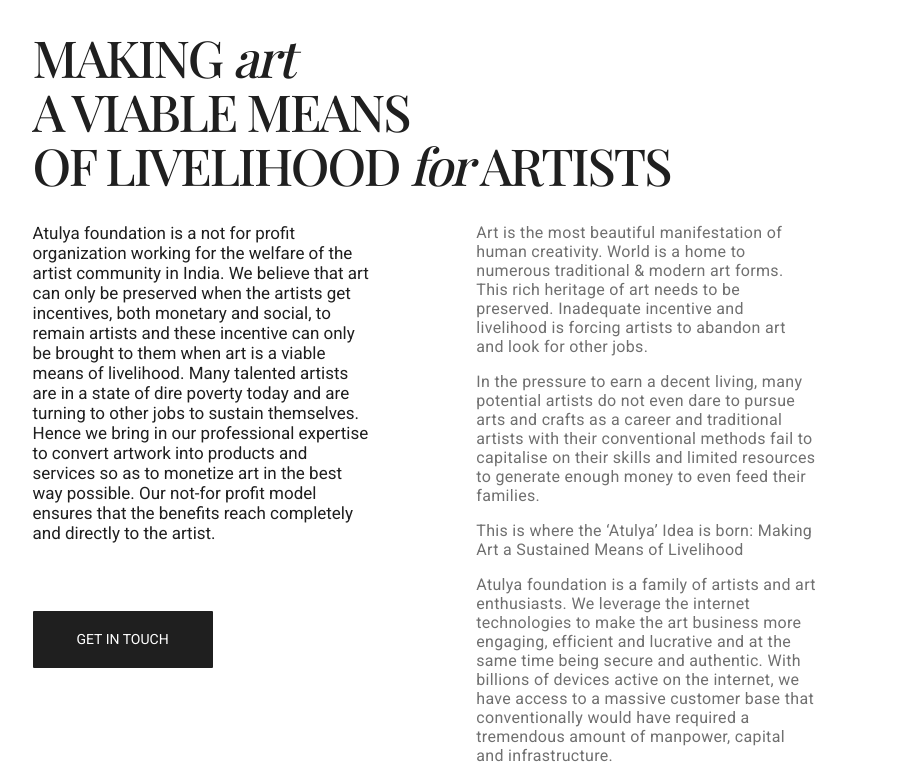
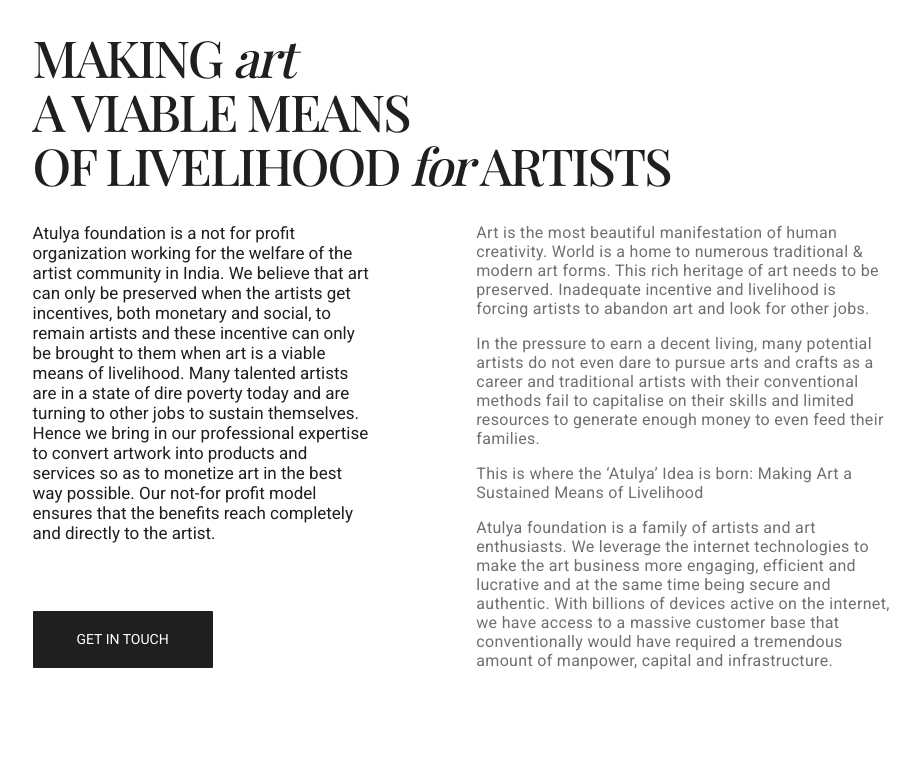
Before and after one commit to atulya-foundation/atulyafoundation-global, a PHP site: page /about.php in a window 1280 px wide; the page is wider, and only the part inside the window is pictured. Shown: the part 248-1028 px from the top of that part, without its empty margins (250-1170 px from the left). Run offline with PHP 8.4, Linux system fonts and the light colour scheme; some libraries are stand-ins or nearby versions; some web fonts are replaced; grey boxes are pictures that could not be loaded.

Commit message:
Update about.php

```diff
--- a/about.php
+++ b/about.php
@@ -23,7 +23,7 @@
                         </div>
                     </div>
                     <div class="col-xl-1 view-desktop"></div>
-                    <div class="col-lg-5">
+                    <div class="col-lg-6">
                         <p>Art is the most beautiful manifestation of human creativity. World is a home to numerous traditional & modern art forms. This rich heritage of art needs to be preserved. Inadequate incentive and livelihood is forcing artists to abandon art and look for other jobs. </p>
                         <p>In the pressure to earn a decent living, many potential artists do not even dare to pursue arts and crafts as a career and traditional artists with their conventional methods fail to capitalise on their skills and limited resources to generate enough money to even feed their families. </p>
                         <p>This is where the ‘Atulya’ Idea is born: Making Art a Sustained Means of Livelihood</p>
```
